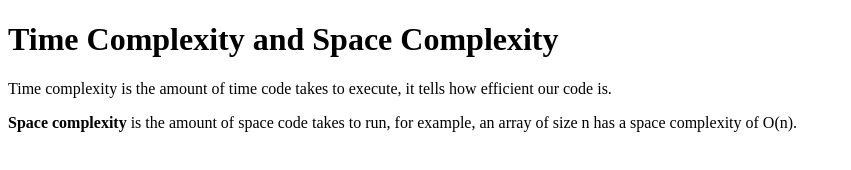
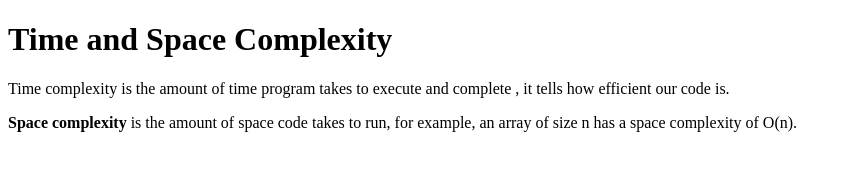
Before and after one commit to acciojob/time-and-space-complexity-prerit13, a website: page main.html in a window 1280 px wide. Shown: the whole page, without its empty margins (0-851 px from the left). Drawn offline with Linux system fonts and the light colour scheme.

Commit message:
created a submission

```diff
--- a/main.html
+++ b/main.html
@@ -9,10 +9,10 @@
 <body>
 	<!-- the entire body must be written by student -->
 	<h1>
-		Time Complexity and Space Complexity
+		Time and Space Complexity
 	</h1>
 	<p>
-		Time complexity is the amount of time code takes to execute, it tells how efficient our code is.
+		Time complexity is the amount of time program takes to execute and complete , it tells how efficient our code is.
 	</p>
 	<p>
 		<b>Space complexity</b> is the amount of space code takes to run, for example, an array of size n has a space complexity of O(n).
```
